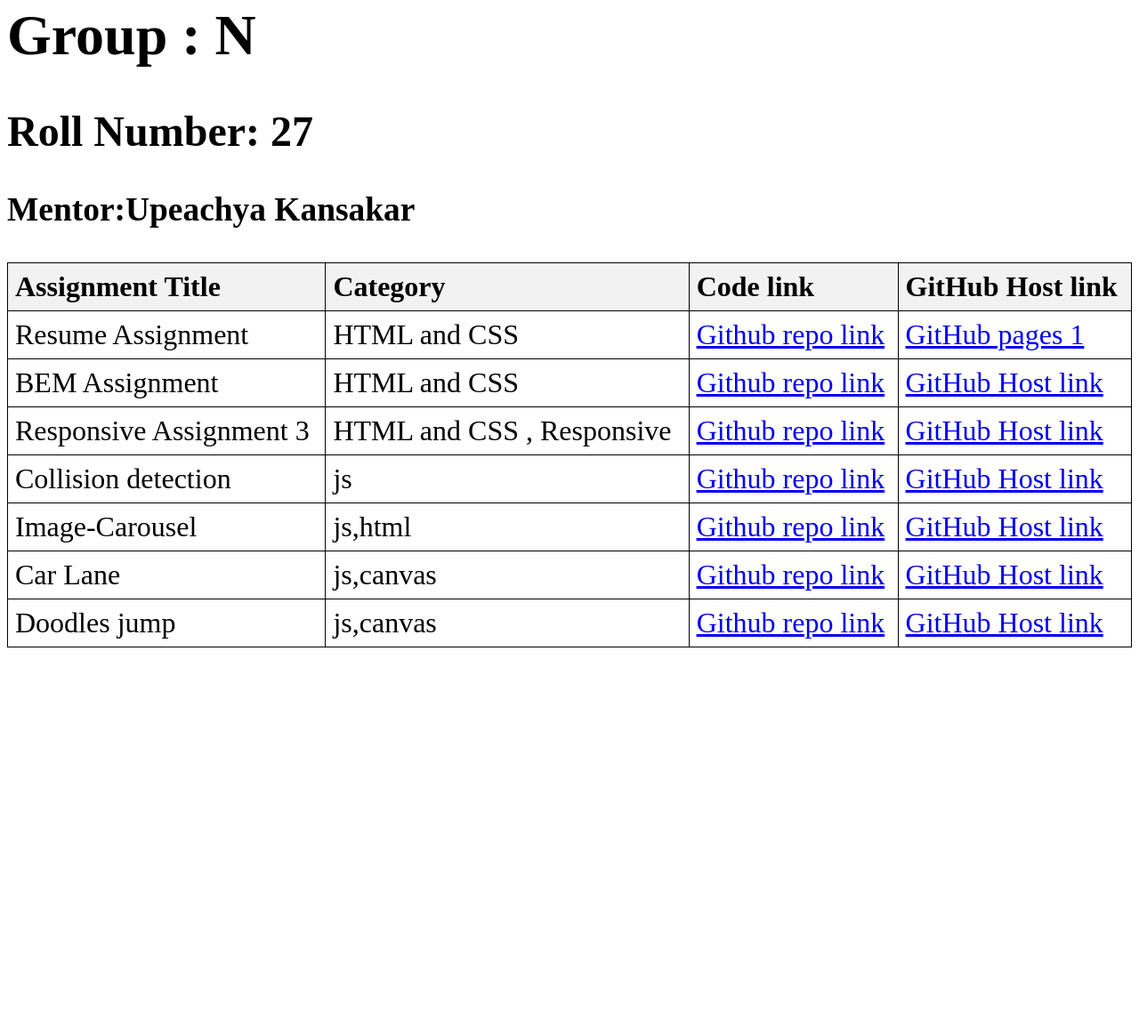
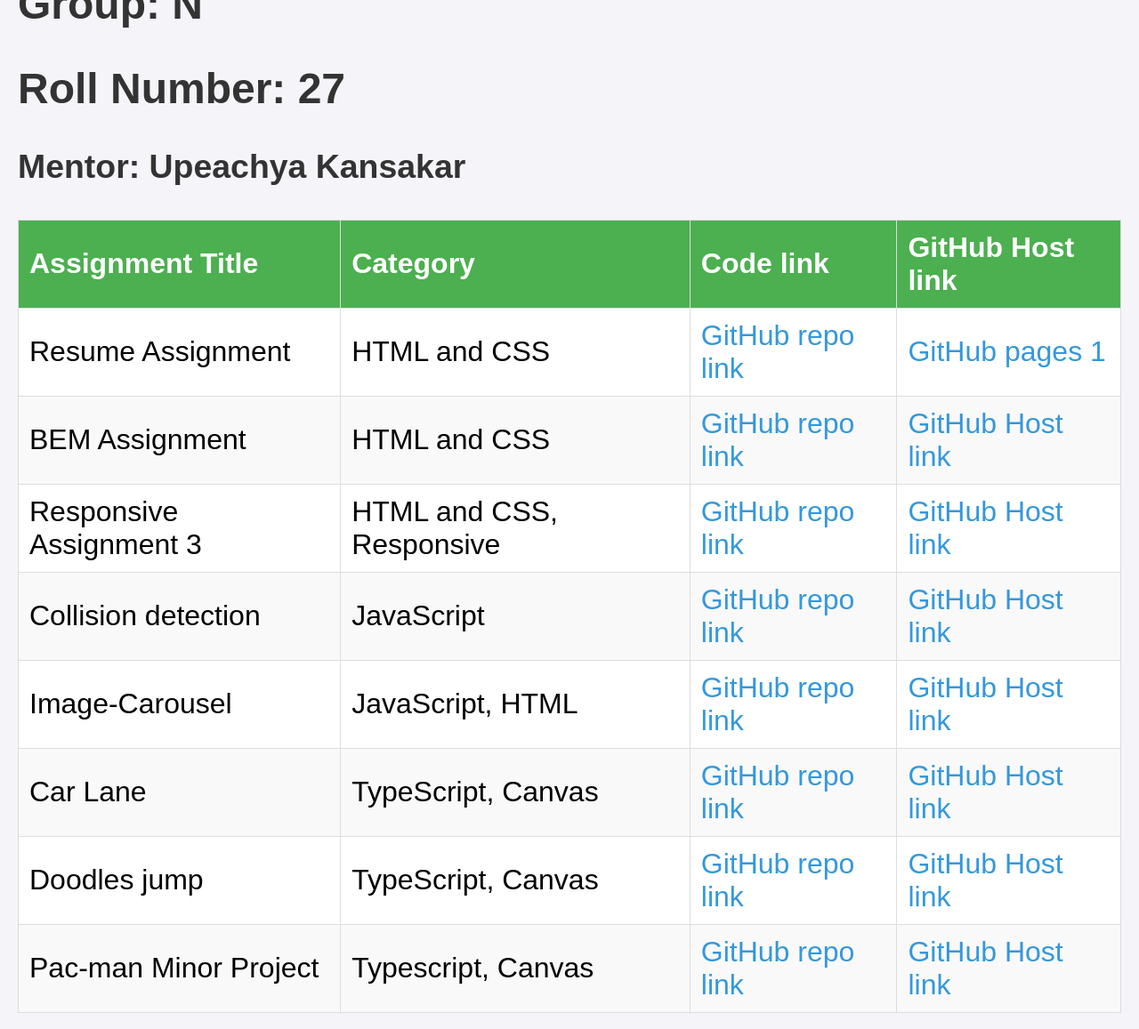
Before and after one commit to sammanamgain/assignment_page, a plain HTML site: page index.html in a window 1280 px wide. Shown: the part 157-1314 px from the top of the page at 89% size. Before the commit the page ends 893 px from the top, so only its background shows below. Drawn offline with Linux system fonts and the light colour scheme.

Commit message:
add basic of pac-man

```diff
--- a/index.html
+++ b/index.html
@@ -1,32 +1,61 @@
 <!DOCTYPE html>
 <html lang="en">
   <head>
-    <meta charset="UTF-8">
-    <meta name="viewport" content="width=device-width, initial-scale=1.0">
+    <meta charset="UTF-8" />
+    <meta name="viewport" content="width=device-width, initial-scale=1.0" />
     <title>Assignment Sheet</title>
-    <link rel="stylesheet" href="style.css">
-</head>
+    <link rel="stylesheet" href="style.css" />
     <style>
+      body {
+        font-family: Arial, sans-serif;
+        margin: 0;
+        padding: 20px;
+        background-color: #f4f4f9;
+      }
+      h1,
+      h2,
+      h3 {
+        color: #333;
+      }
+      h1 {
+        margin: 0;
+      }
       table {
         width: 100%;
         border-collapse: collapse;
+        margin-top: 20px;
+        background-color: #fff;
       }
-    th, td {
-        border: 1px solid black;
-        padding: 8px;
+      th,
+      td {
+        border: 1px solid #ddd;
+        padding: 12px;
         text-align: left;
       }
       th {
-        background-color: #f2f2f2;
+        background-color: #4caf50;
+        color: white;
+      }
+      tr:nth-child(even) {
+        background-color: #f9f9f9;
+      }
+      tr:hover {
+        background-color: #f1f1f1;
+      }
+      a {
+        color: #3498db;
+        text-decoration: none;
+      }
+      a:hover {
+        text-decoration: underline;
       }
     </style>
   </head>
   <body>
     <h1>Samman Babu Amgain</h1>
-<h1> Group : N</h1>
-<h2>Roll Number: 27 </h2>
-<h3> Mentor:Upeachya Kansakar
-</h3>
+    <h2>Group: N</h2>
+    <h2>Roll Number: 27</h2>
+    <h3>Mentor: Upeachya Kansakar</h3>
 
     <table>
       <thead>
@@ -41,46 +70,120 @@
         <tr>
           <td>Resume Assignment</td>
           <td>HTML and CSS</td>
-            <td><a href="https://github.com/sammanamgain/Leapfrog_fellowship_assignment"> Github repo link</a></td>
-            <td><a href="https://sammanamgain.github.io/Leapfrog_fellowship_assignment/">GitHub pages 1</a></td>
+          <td>
+            <a
+              href="https://github.com/sammanamgain/Leapfrog_fellowship_assignment"
+              >GitHub repo link</a
+            >
+          </td>
+          <td>
+            <a
+              href="https://sammanamgain.github.io/Leapfrog_fellowship_assignment/"
+              >GitHub pages 1</a
+            >
+          </td>
         </tr>
         <tr>
           <td>BEM Assignment</td>
           <td>HTML and CSS</td>
-            <td><a href="https://github.com/sammanamgain/Leapfrog_fellowship_assignment/tree/BEM"> Github repo link</a></td>
-            <td><a href="https://sammanamgain.github.io/Leapfrog_fellowship_assignment/">GitHub Host link</a></td>
+          <td>
+            <a
+              href="https://github.com/sammanamgain/Leapfrog_fellowship_assignment/tree/BEM"
+              >GitHub repo link</a
+            >
+          </td>
+          <td>
+            <a
+              href="https://sammanamgain.github.io/Leapfrog_fellowship_assignment/"
+              >GitHub Host link</a
+            >
+          </td>
         </tr>
         <tr>
-            <td> Responsive Assignment 3</td>
-            <td>HTML and CSS , Responsive</td>
-            <td><a href="https://github.com/sammanamgain/LF_assignement_3"> Github repo link</a></td>
-            <td><a href="https://sammanamgain.github.io/LF_assignement_3/">GitHub Host link</a></td>
+          <td>Responsive Assignment 3</td>
+          <td>HTML and CSS, Responsive</td>
+          <td>
+            <a href="https://github.com/sammanamgain/LF_assignement_3"
+              >GitHub repo link</a
+            >
+          </td>
+          <td>
+            <a href="https://sammanamgain.github.io/LF_assignement_3/"
+              >GitHub Host link</a
+            >
+          </td>
         </tr>
         <tr>
-            <td> Collision detection</td>
-            <td>js</td>
-            <td><a href="https://github.com/sammanamgain/collision_game"> Github repo link</a></td>
-            <td><a href="https://sammanamgain.github.io/collision_game/">GitHub Host link</a></td>
+          <td>Collision detection</td>
+          <td>JavaScript</td>
+          <td>
+            <a href="https://github.com/sammanamgain/collision_game"
+              >GitHub repo link</a
+            >
+          </td>
+          <td>
+            <a href="https://sammanamgain.github.io/collision_game/"
+              >GitHub Host link</a
+            >
+          </td>
         </tr>
         <tr>
-            <td> Image-Carousel</td>
-            <td>js,html</td>
-            <td><a href="https://github.com/sammanamgain/-Image-Carousel"> Github repo link</a></td>
-            <td><a href="https://sammanamgain.github.io/-Image-Carousel/">GitHub Host link</a></td>
+          <td>Image-Carousel</td>
+          <td>JavaScript, HTML</td>
+          <td>
+            <a href="https://github.com/sammanamgain/-Image-Carousel"
+              >GitHub repo link</a
+            >
+          </td>
+          <td>
+            <a href="https://sammanamgain.github.io/-Image-Carousel/"
+              >GitHub Host link</a
+            >
+          </td>
         </tr>
         <tr>
-            <td> Car Lane</td>
-            <td>js,canvas</td>
-            <td><a href="https://github.com/sammanamgain/car_lane"> Github repo link</a></td>
-            <td><a href="https://sammanamgain.github.io/car_lane/">GitHub Host link</a></td>
+          <td>Car Lane</td>
+          <td>TypeScript, Canvas</td>
+          <td>
+            <a href="https://github.com/sammanamgain/car_lane"
+              >GitHub repo link</a
+            >
+          </td>
+          <td>
+            <a href="https://sammanamgain.github.io/car_lane/"
+              >GitHub Host link</a
+            >
+          </td>
         </tr>
         <tr>
-            <td> Doodles jump</td>
-            <td>js,canvas</td>
-            <td><a href="https://github.com/sammanamgain/Doodle_game"> Github repo link</a></td>
-            <td><a href="https://sammanamgain.github.io/Doodle_game/">GitHub Host link</a></td>
+          <td>Doodles jump</td>
+          <td>TypeScript, Canvas</td>
+          <td>
+            <a href="https://github.com/sammanamgain/Doodle_game"
+              >GitHub repo link</a
+            >
+          </td>
+          <td>
+            <a href="https://sammanamgain.github.io/Doodle_game/"
+              >GitHub Host link</a
+            >
+          </td>
         </tr>
 
+        <tr>
+          <td>Pac-man Minor Project</td>
+          <td>Typescript, Canvas</td>
+          <td>
+            <a href="https://github.com/sammanamgain/Pac_Man_v2"
+              >GitHub repo link</a
+            >
+          </td>
+          <td>
+            <a href="https://sammanamgain.github.io/Pac_Man_v2/"
+              >GitHub Host link</a
+            >
+          </td>
+        </tr>
       </tbody>
     </table>
   </body>
```
Lines whose indentation alone changed are shown as unchanged.
